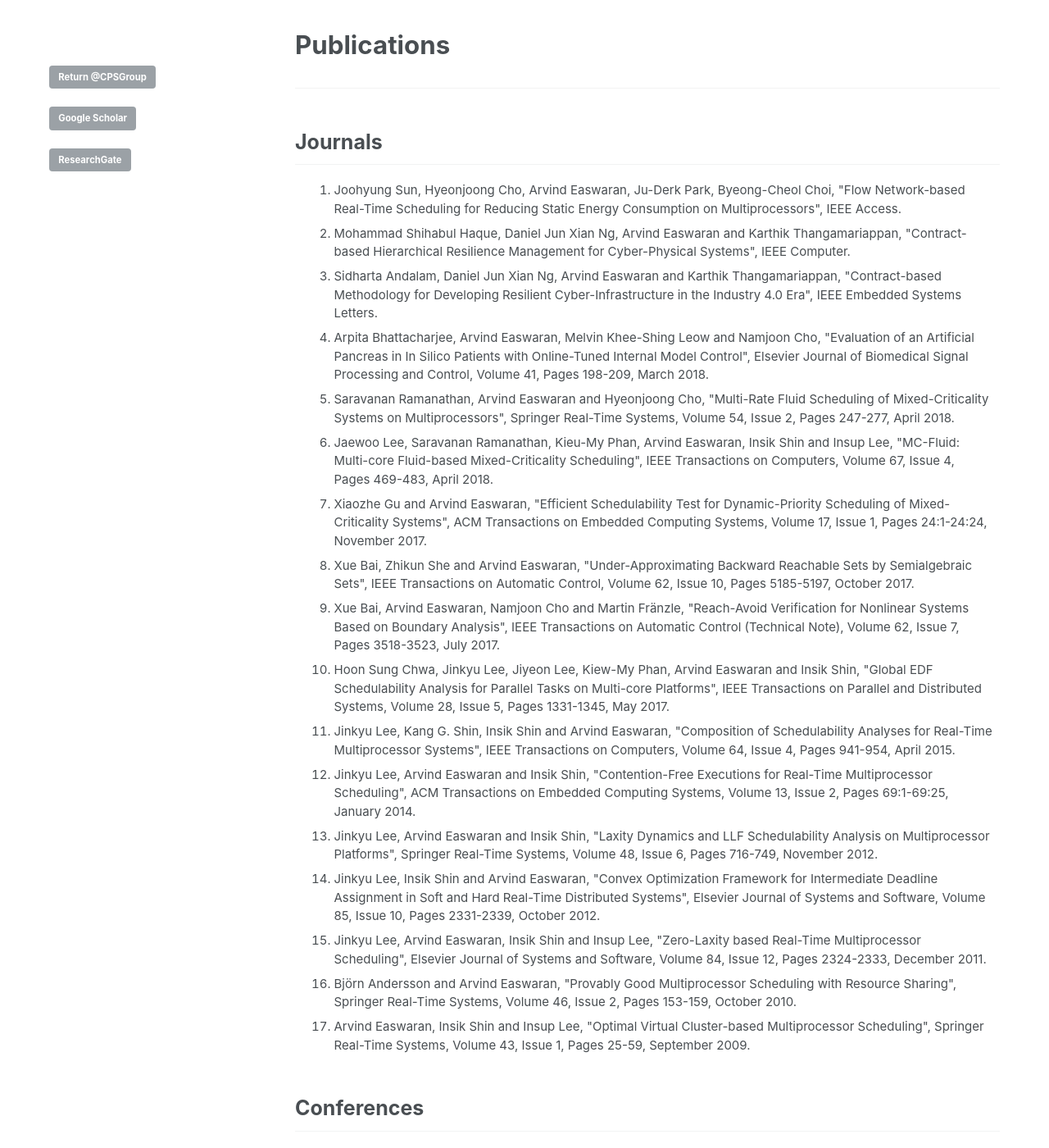
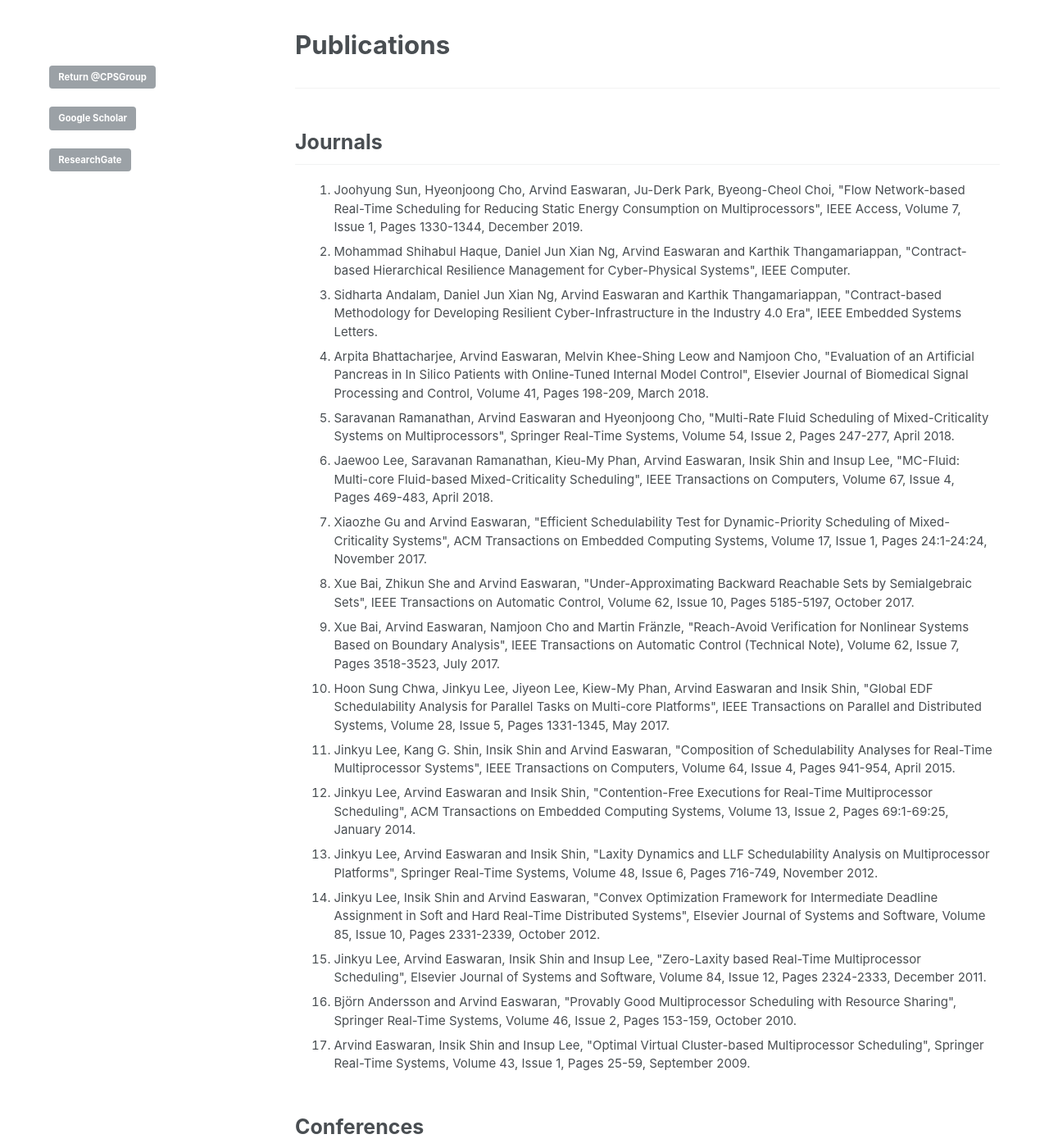
Before and after one commit to CPS-research-group/CPS-research-group.github.io, a Jekyll site: the page built from _pages/research_profile.md, in a window 1280 px wide and 1400 px high. Shown: the whole window at 82% size. Built offline with Jekyll 4.4.1, drawn with Linux system fonts in a browser that asks for light colours; some of the changed text lies outside the part shown.

Commit message:
Paper addition.

```diff
--- a/_pages/research_profile.md
+++ b/_pages/research_profile.md
@@ -24,7 +24,7 @@
 ## Journals
 
   <ol>
-    <li class="a">Joohyung Sun, Hyeonjoong Cho, Arvind Easwaran, Ju-Derk Park, Byeong-Cheol Choi, "Flow Network-based Real-Time Scheduling for Reducing Static Energy Consumption on Multiprocessors", IEEE Access.</li>
+    <li class="a">Joohyung Sun, Hyeonjoong Cho, Arvind Easwaran, Ju-Derk Park, Byeong-Cheol Choi, "Flow Network-based Real-Time Scheduling for Reducing Static Energy Consumption on Multiprocessors", IEEE Access, Volume 7, Issue 1, Pages 1330-1344, December 2019.</li>
     <li class="a">Mohammad Shihabul Haque, Daniel Jun Xian Ng, Arvind Easwaran and Karthik Thangamariappan, "Contract-based Hierarchical Resilience Management for Cyber-Physical Systems", IEEE Computer.</li>
     <li class="a">Sidharta Andalam, Daniel Jun Xian Ng, Arvind Easwaran and Karthik Thangamariappan, "Contract-based Methodology for Developing Resilient Cyber-Infrastructure in the Industry 4.0 Era", IEEE Embedded Systems Letters.</li>
     <li class="a">Arpita Bhattacharjee, Arvind Easwaran, Melvin Khee-Shing Leow and Namjoon Cho, "Evaluation of an Artificial Pancreas in In Silico Patients with Online-Tuned Internal Model Control", Elsevier Journal of Biomedical Signal Processing and Control, Volume 41, Pages 198-209, March 2018.</li>
@@ -45,6 +45,7 @@
 
 ## Conferences
    <ol>
+     		        <li class="a">Xiaozhe Gu and Arvind Easwaran, "Towards Safe Machine Learning for CPS: Infer Uncertainty from Training Data", International Conference on Cyber-Physical Systems (ICCPS), 2019.</li>
      		        <li class="a">Rui Tan, Linshan Jiang, Arvind Easwaran and Jothi Prasanna Shanmuga Sundaram, "Resilience Bounds of Sensing-Based Network Clock Synchronization", International Conference on Parallel and Distributed Systems (ICPADS), 2018.</li>
      		        <li class="a">Jin Hyun Kim, Kyong Hoon Kim, Arvind Easwaran and Insup Lee, "Towards Overhead-Free Interface Theory for Compositional Hierarchical Real-Time Systems", ACM & IEEE International Conference on Embedded Software (EMSOFT), 2018 (published in IEEE Transactions on Computer-Aided Design of Integrated Circuits and Systems (TCAD), Volume 37, Issue 11, Pages 2869-2880, November 2018).</li>
      		        <li class="a">Mohammad Shihabul Haque and Arvind Easwaran, "Predictability and Performance Aware Replacement Policy PVISAM for Unified Shared Caches in Real-time Multicores", ACM & IEEE International Conference on Compilers, Architecture, and Synthesis for Embedded Systems (CASES), 2018 (published in IEEE Transactions on Computer-Aided Design of Integrated Circuits and Systems (TCAD), Volume 37, Issue 11, Pages 2720-2731, November 2018).</li>
```
